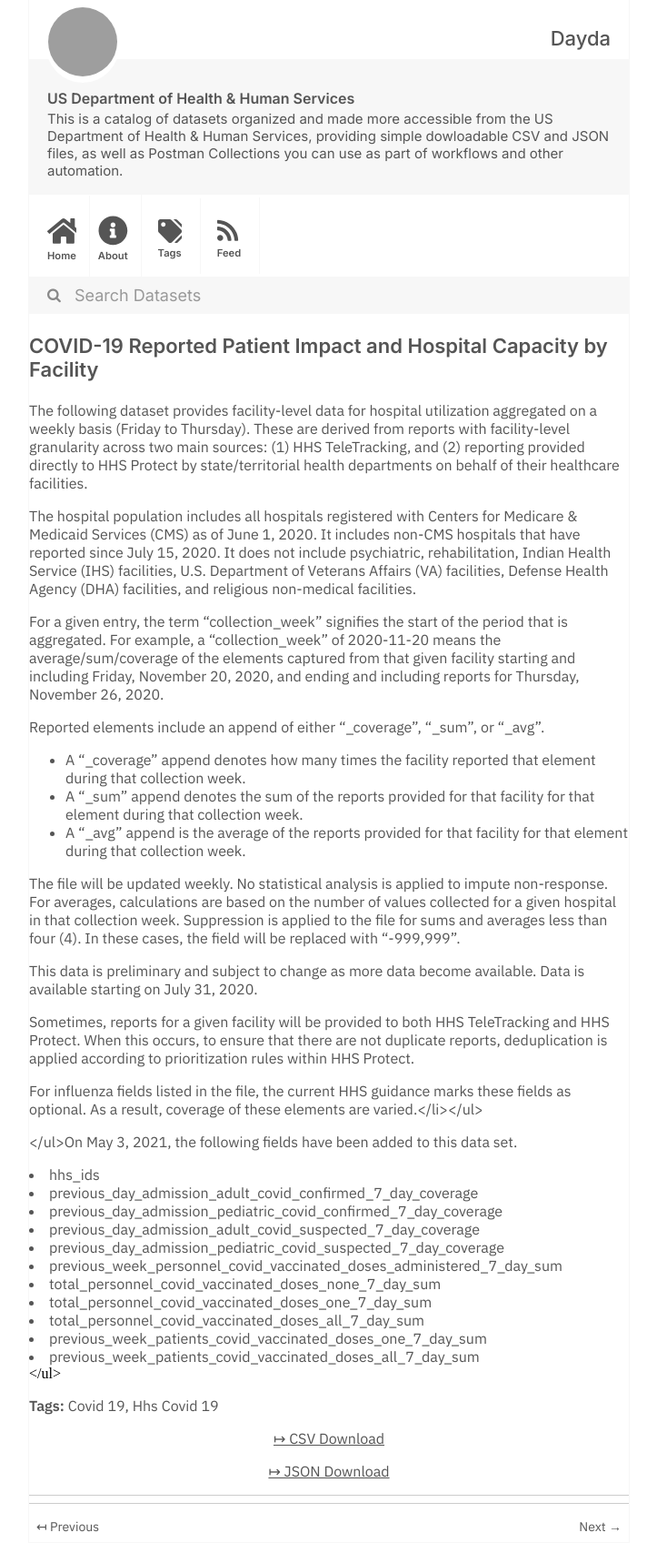
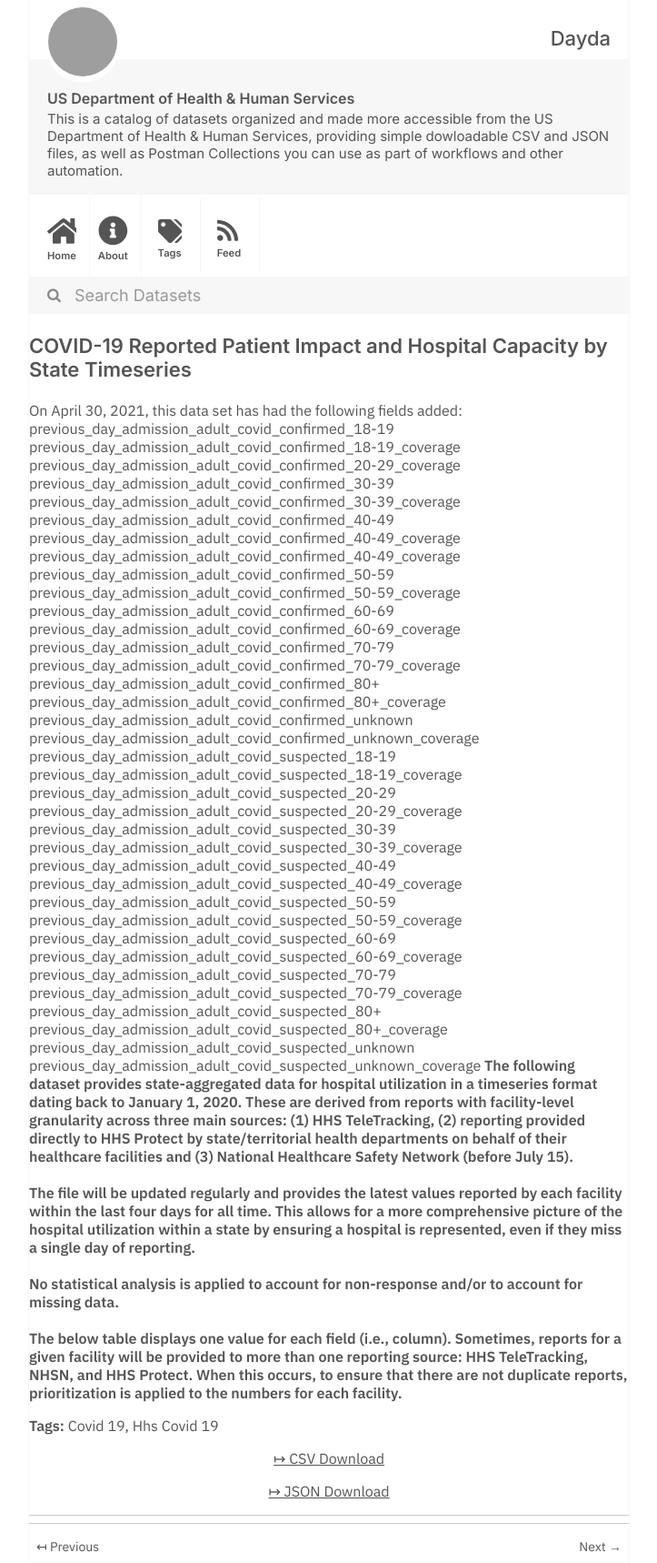
Before and after one commit to dayda-entities/us-department-of-health-and-human-services, a Jekyll site: the page built from _posts/2021-03-29-covid-19-reported-patient-impa.md, in a window 1280 px wide. Shown: the whole page at 91% size, without its empty margins (278-1001 px from the left). Built offline with Jekyll 4.4.1, drawn with Linux system fonts in a browser that asks for light colours; before the commit the page ends 1696 px from its top, so only the background shows below that; grey boxes are pictures that could not be loaded.

Commit message:
Publish Data

```diff
--- a/_posts/2021-03-29-covid-19-reported-patient-impa.md
+++ b/_posts/2021-03-29-covid-19-reported-patient-impa.md
@@ -1,47 +1,60 @@
 ---
-title: COVID-19 Reported Patient Impact and Hospital Capacity by Facility
-created: '2021-03-29T23:32:58.657173'
-modified: '2021-05-05T08:02:37.573212'
+title: COVID-19 Reported Patient Impact and Hospital Capacity by State Timeseries
+created: '2021-03-29T23:34:19.122388'
+modified: '2021-05-08T21:07:55.533243'
 state: active
 type: dataset
 tags:
   - Covid 19
   - Hhs Covid 19
 groups: []
-csv_url: 'https://healthdata.gov/api/views/anag-cw7u/rows.csv?accessType=DOWNLOAD'
-json_url: 'https://healthdata.gov/api/views/anag-cw7u/rows.json?accessType=DOWNLOAD'
+csv_url: 'https://healthdata.gov/api/views/g62h-syeh/rows.csv?accessType=DOWNLOAD'
+json_url: 'https://healthdata.gov/api/views/g62h-syeh/rows.json?accessType=DOWNLOAD'
 layout: post
 
 ---
-The following dataset provides facility-level data for hospital utilization aggregated on a weekly basis (Friday to Thursday). These are derived from reports with facility-level granularity across two main sources: (1) HHS TeleTracking, and (2) reporting provided directly to HHS Protect by state/territorial health departments on behalf of their healthcare facilities.
-
-The hospital population includes all hospitals registered with Centers for Medicare & Medicaid Services (CMS) as of June 1, 2020. It includes non-CMS hospitals that have reported since July 15, 2020. It does not include psychiatric, rehabilitation, Indian Health Service (IHS) facilities, U.S. Department of Veterans Affairs (VA) facilities, Defense Health Agency (DHA) facilities, and religious non-medical facilities.
-
-For a given entry, the term “collection_week” signifies the start of the period that is aggregated. For example, a “collection_week” of 2020-11-20 means the average/sum/coverage of the elements captured from that given facility starting and including Friday, November 20, 2020, and ending and including reports for Thursday, November 26, 2020.
-
-Reported elements include an append of either “_coverage”, “_sum”, or “_avg”.
-<ul>
-<li>A “_coverage” append denotes how many times the facility reported that element during that collection week.</li>
-<li>A “_sum” append denotes the sum of the reports provided for that facility for that element during that collection week.</li>
-<li>A “_avg” append is the average of the reports provided for that facility for that element during that collection week.</li></ul>
-
-The file will be updated weekly. No statistical analysis is applied to impute non-response. For averages, calculations are based on the number of values collected for a given hospital in that collection week. Suppression is applied to the file for sums and averages less than four (4). In these cases, the field will be replaced with “-999,999”.
-
-This data is preliminary and subject to change as more data become available. Data is available starting on July 31, 2020.
-
-Sometimes, reports for a given facility will be provided to both HHS TeleTracking and HHS Protect. When this occurs, to ensure that there are not duplicate reports, deduplication is applied according to prioritization rules within HHS Protect.
-
-For influenza fields listed in the file, the current HHS guidance marks these fields as optional. As a result, coverage of these elements are varied.</li></ul>
-
-</ul>On May 3, 2021, the following fields have been added to this data set.
-<li>hhs_ids
-<li>previous_day_admission_adult_covid_confirmed_7_day_coverage
-<li>previous_day_admission_pediatric_covid_confirmed_7_day_coverage
-<li>previous_day_admission_adult_covid_suspected_7_day_coverage
-<li>previous_day_admission_pediatric_covid_suspected_7_day_coverage
-<li>previous_week_personnel_covid_vaccinated_doses_administered_7_day_sum
-<li>total_personnel_covid_vaccinated_doses_none_7_day_sum
-<li>total_personnel_covid_vaccinated_doses_one_7_day_sum
-<li>total_personnel_covid_vaccinated_doses_all_7_day_sum
-<li>previous_week_patients_covid_vaccinated_doses_one_7_day_sum
-<li>previous_week_patients_covid_vaccinated_doses_all_7_day_sum</li></ul>
+On April 30, 2021, this data set has had the following fields added:
+previous_day_admission_adult_covid_confirmed_18-19
+previous_day_admission_adult_covid_confirmed_18-19_coverage
+previous_day_admission_adult_covid_confirmed_20-29_coverage
+previous_day_admission_adult_covid_confirmed_30-39
+previous_day_admission_adult_covid_confirmed_30-39_coverage
+previous_day_admission_adult_covid_confirmed_40-49
+previous_day_admission_adult_covid_confirmed_40-49_coverage
+previous_day_admission_adult_covid_confirmed_40-49_coverage
+previous_day_admission_adult_covid_confirmed_50-59
+previous_day_admission_adult_covid_confirmed_50-59_coverage
+previous_day_admission_adult_covid_confirmed_60-69
+previous_day_admission_adult_covid_confirmed_60-69_coverage
+previous_day_admission_adult_covid_confirmed_70-79
+previous_day_admission_adult_covid_confirmed_70-79_coverage
+previous_day_admission_adult_covid_confirmed_80+
+previous_day_admission_adult_covid_confirmed_80+_coverage
+previous_day_admission_adult_covid_confirmed_unknown
+previous_day_admission_adult_covid_confirmed_unknown_coverage
+previous_day_admission_adult_covid_suspected_18-19
+previous_day_admission_adult_covid_suspected_18-19_coverage
+previous_day_admission_adult_covid_suspected_20-29
+previous_day_admission_adult_covid_suspected_20-29_coverage
+previous_day_admission_adult_covid_suspected_30-39
+previous_day_admission_adult_covid_suspected_30-39_coverage
+previous_day_admission_adult_covid_suspected_40-49
+previous_day_admission_adult_covid_suspected_40-49_coverage
+previous_day_admission_adult_covid_suspected_50-59
+previous_day_admission_adult_covid_suspected_50-59_coverage
+previous_day_admission_adult_covid_suspected_60-69
+previous_day_admission_adult_covid_suspected_60-69_coverage
+previous_day_admission_adult_covid_suspected_70-79
+previous_day_admission_adult_covid_suspected_70-79_coverage
+previous_day_admission_adult_covid_suspected_80+
+previous_day_admission_adult_covid_suspected_80+_coverage
+previous_day_admission_adult_covid_suspected_unknown
+previous_day_admission_adult_covid_suspected_unknown_coverage
+<b>
+The following dataset provides state-aggregated data for hospital utilization <b>in a timeseries format</b> dating back to January 1, 2020. These are derived from reports with facility-level granularity across three main sources: (1) HHS TeleTracking, (2) reporting provided directly to HHS Protect by state/territorial health departments on behalf of their healthcare facilities and (3) National Healthcare Safety Network (before July 15).
+<br>
+<br>The file will be updated regularly and provides the latest values reported by each facility within the last four days for all time. This allows for a more comprehensive picture of the hospital utilization within a state by ensuring a hospital is represented, even if they miss a single day of reporting.
+<br>
+<br>No statistical analysis is applied to account for non-response and/or to account for missing data.
+<br>
+<br>The below table displays one value for each field (i.e., column). Sometimes, reports for a given facility will be provided to more than one reporting source: HHS TeleTracking, NHSN, and HHS Protect. When this occurs, to ensure that there are not duplicate reports, prioritization is applied to the numbers for each facility.
```
